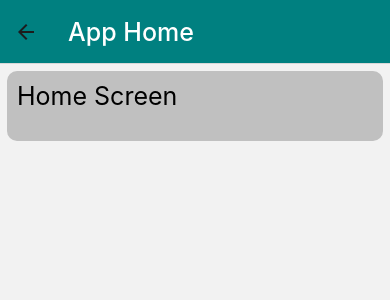
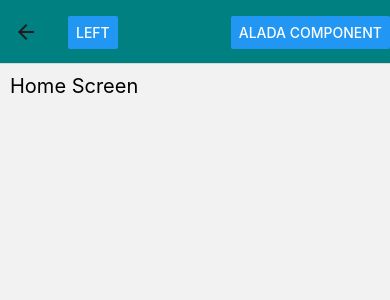
Before and after one commit to TahmeedMahbub/React-Native-Practise, a React Native app: screen /Home in a window 390 px wide. Shown: the top 300 px of the page. Built offline with nearby package versions, Linux system fonts and the light colour scheme.

Commit message:
Stack Nav: Left and Right Item

```diff
--- a/App.js
+++ b/App.js
@@ -2,6 +2,8 @@ import { NavigationContainer } from '@react-navigation/native';
 import { createNativeStackNavigator } from '@react-navigation/native-stack';
 import React, { useState } from 'react';
 import {View, Text, StyleSheet, StatusBar, Button} from 'react-native';
+import { Home } from './components/Home';
+
 
 const Header=()=>{
   return(
@@ -13,14 +15,6 @@ const Header=()=>{
 
 const Stack = createNativeStackNavigator();
 
-const Home = () => {
-  return (
-    <View>
-      <Text style={style.textBox}>Home Screen</Text>
-    </View>
-  )
-}
-
 const Login = (props) => {
   return (
     <View>
@@ -30,8 +24,16 @@ const Login = (props) => {
   )
 }
 
+const BtnComponent =()=>{
+  return (<Button title="Alada Component" />)
+}
+
 
 const App = () => {
+  const btnAction = () => {
+    console.warn("button pressed");
+  };
+
   return (
     <View style={style.main}>
       <StatusBar
@@ -42,6 +44,8 @@ const App = () => {
         <Stack.Navigator
             screenOptions={
               {
+                headerTitle: ()=><Button title="Left" onPress={()=>btnAction()} />,
+                headerRight: ()=><BtnComponent />,
                 title: "User Login",
                 headerStyle: {
                   backgroundColor: 'teal'
@@ -51,12 +55,15 @@ const App = () => {
                   color: 'white'
                 }
               }
-            }>
+            }
+          >
           <Stack.Screen name="Login"
             component={Login}
             // DO BELOW LINES FOR INDIVIDUAL NAVIGATION BAR, OTHERWISE USE screenOptions IN Stack.Navigator
             // options={
             //   {
+            //     headerTitle: ()=><Button title="Left" onPress={()=>btnAction()} />,
+            //     headerRight: ()=><BtnComponent />,
             //     title: "User Login",
             //     headerStyle: {
             //       backgroundColor: 'teal'
--- /dev/null
+++ b/components/Home.js
@@ -0,0 +1,10 @@
+import {View, Text, StyleSheet, StatusBar, Button} from 'react-native';
+import App from '../App';
+
+export const Home = () => {
+    return (
+        <View>
+            <Text style={{ fontSize: 20, margin: 5, padding: 5 }}>Home Screen</Text>
+        </View>
+    )
+}
```
